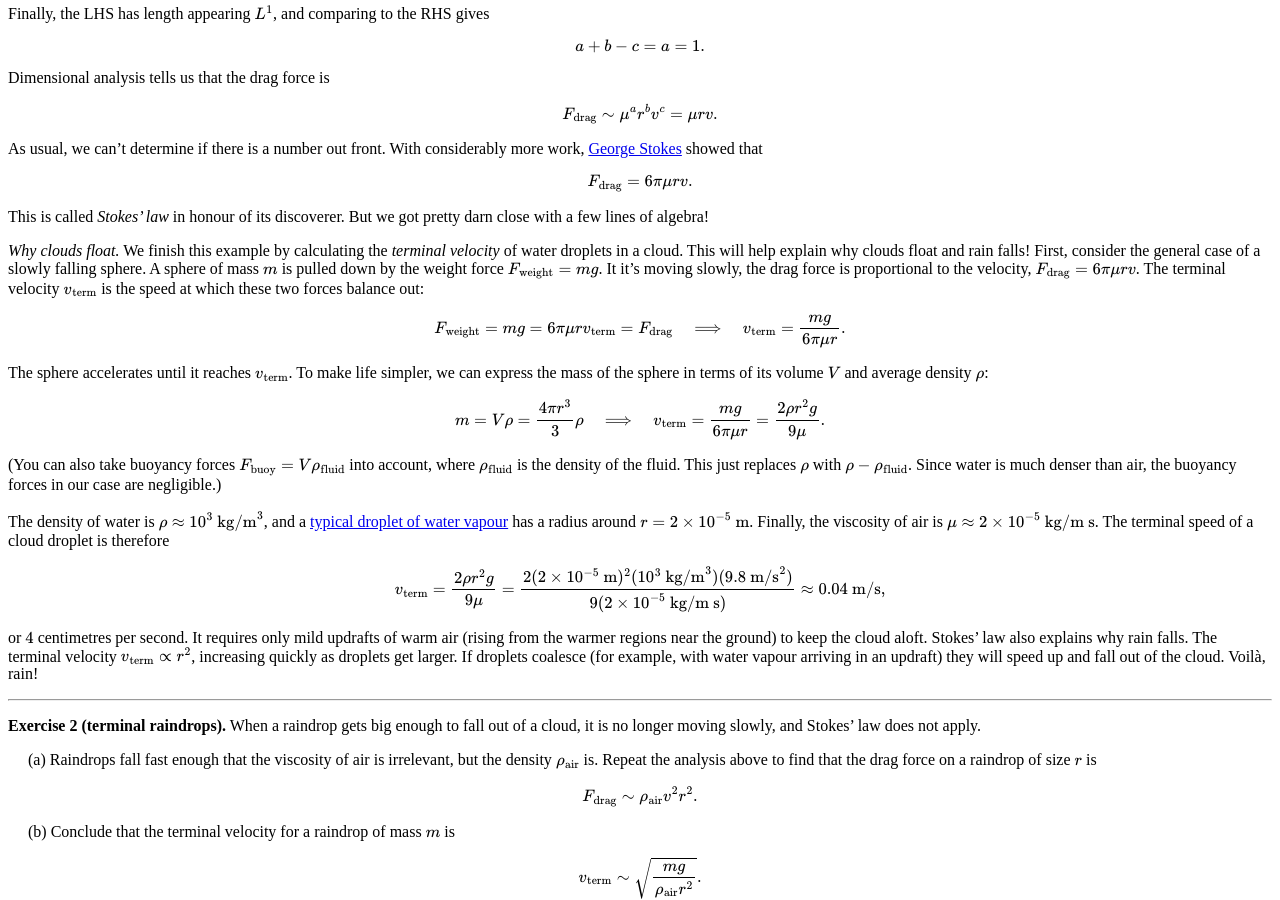
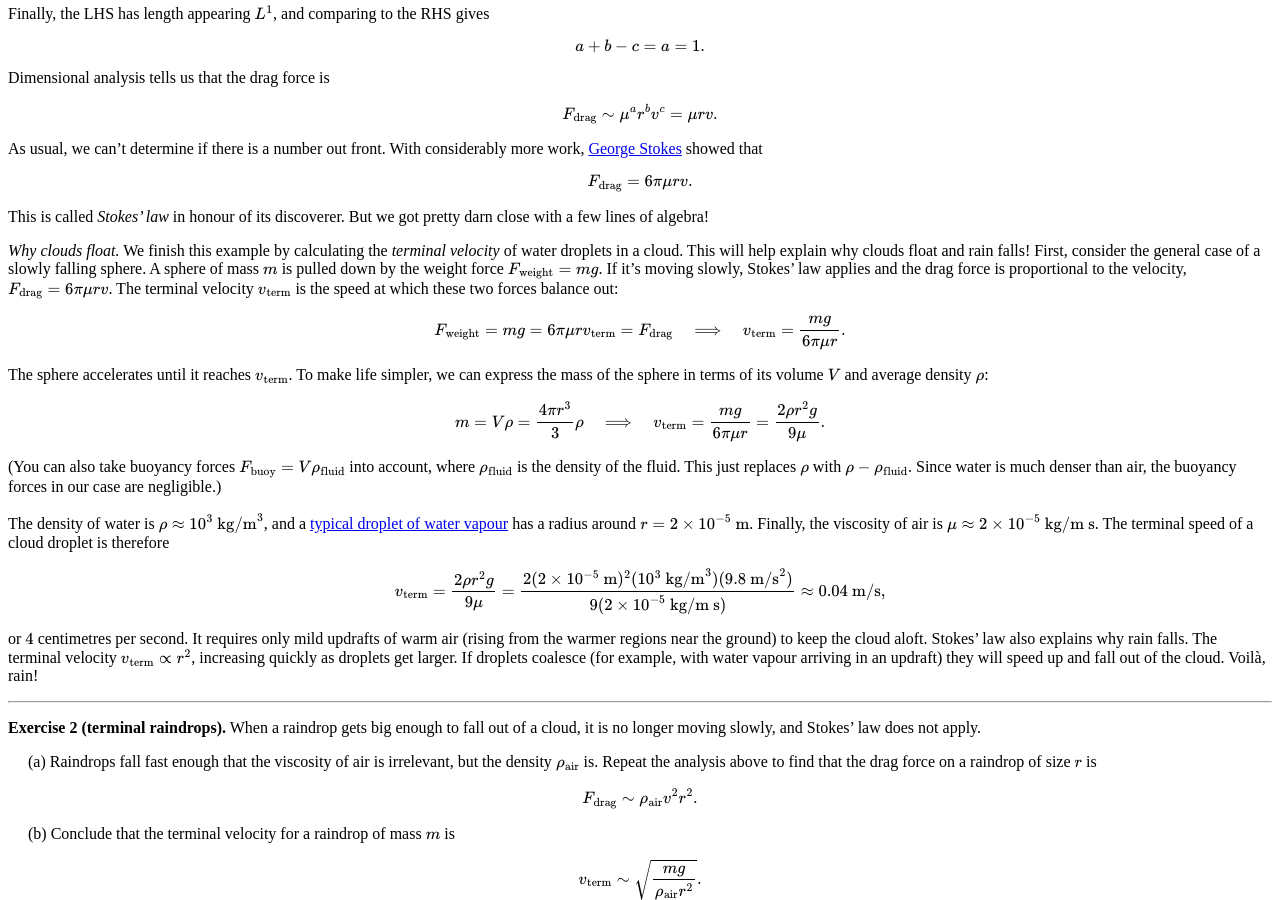
Before and after one commit to hapax/hapax.github.io, a Jekyll site: the page built from assets/simple-physics.md, in a window 1280 px wide and 900 px high, scrolled down 4002 px. Built offline with Jekyll 4.4.1, drawn with Linux system fonts in a browser that asks for light colours; our own code applies the rules of GitHub Pages for plain Markdown files; formulas are drawn with MathJax 3; a script that is not in the unit is left out.

Commit message:
Update simple-physics.md

```diff
--- a/assets/simple-physics.md
+++ b/assets/simple-physics.md
@@ -399,7 +399,7 @@
 This will help explain why clouds float and rain falls!
 First, consider the general case of a slowly falling sphere.
 A sphere of mass $m$ is pulled down by the weight force $F_\text{weight}= mg$.
-It it's moving slowly, the drag force is proportional to the velocity, $F_\text{drag} = 6\pi \mu r v$.
+If it's moving slowly, Stokes' law applies and the drag force is proportional to the velocity, $F_\text{drag} = 6\pi \mu r v$.
 The terminal velocity $ v_{\text{term}}$ is the speed at which these
 two forces balance out:
 
```
